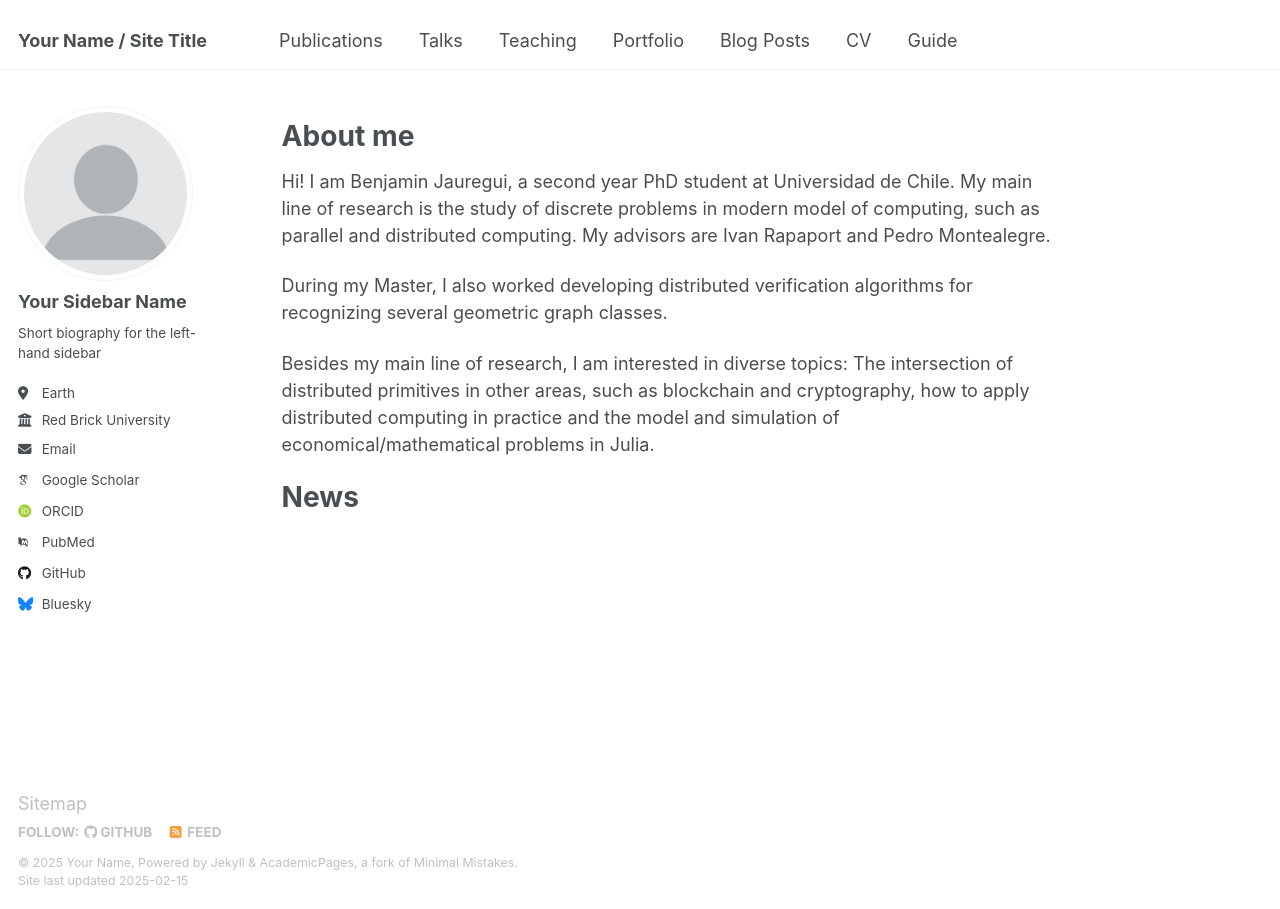
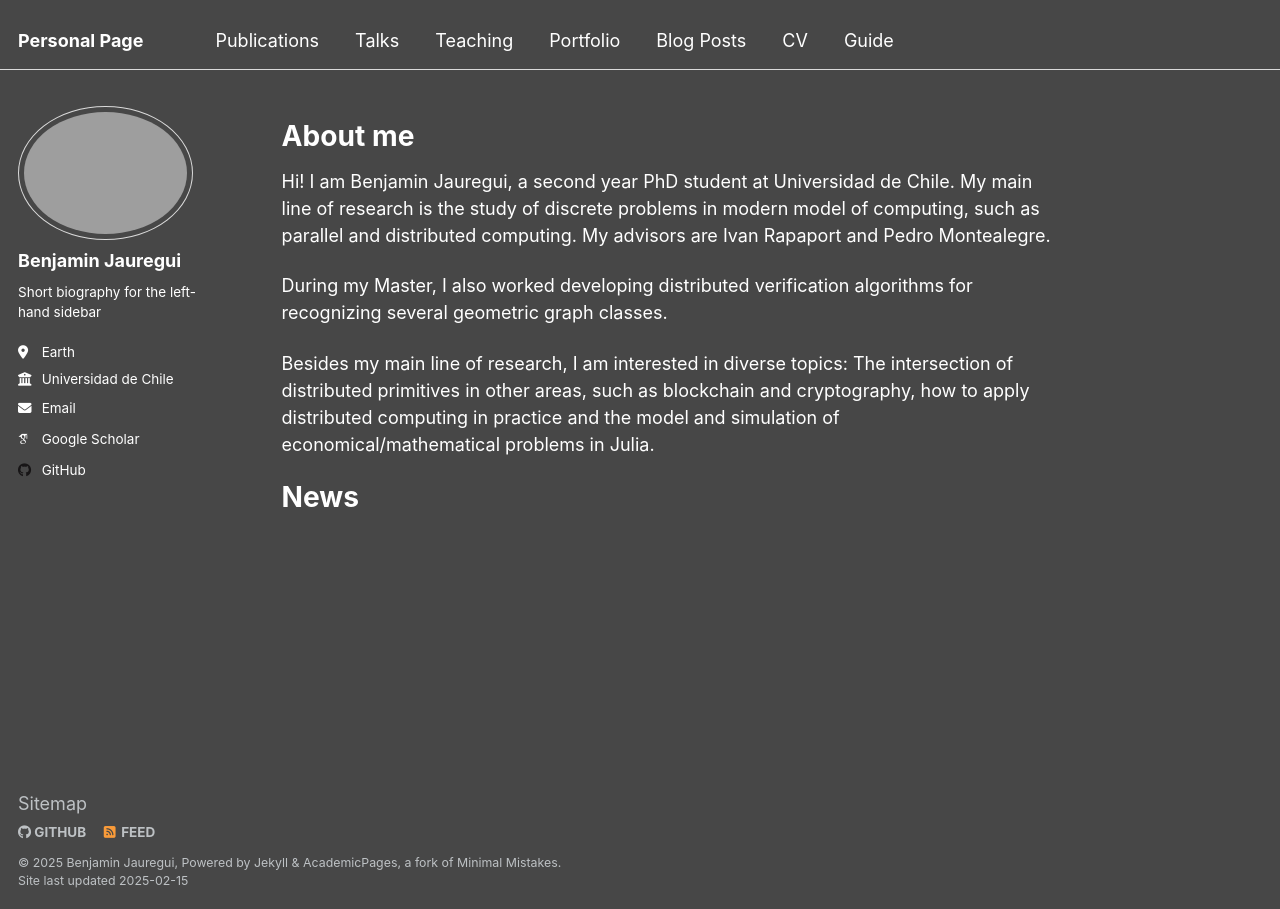
Before and after one commit to bjauregui/bjauregui.github.io, a Jekyll site: the page built from _pages/about.md, in a window 1280 px wide. Built offline with Jekyll 4.4.1, drawn with Linux system fonts in a browser that asks for light colours; some web fonts are replaced.

Commit message:
first changes

```diff
--- a/_config.yml
+++ b/_config.yml
@@ -7,37 +7,37 @@
 # server process.
 
 # Basic Site Settings
-locale                   : "en-US"
-site_theme               : "default"
-title                    : "Your Name / Site Title"
+locale                   : "Santiago, Chile"
+site_theme               : "dark"
+title                    : "Personal Page"
 title_separator          : "-"
-name                     : &name "Your Name"
-description              : &description "personal description"
-url                      : https://academicpages.github.io # the base hostname & protocol for your site e.g. "https://[your GitHub username].github.io"
+name                     : &name "Benjamin Jauregui"
+description              : &description "PhD(c) at Universidad de Chile"
+url                      : https://bjauregui.github.io # the base hostname & protocol for your site e.g. "https://[your GitHub username].github.io"
 baseurl                  : "" # the subpath of your site, e.g. "/blog"
-repository               : "academicpages/academicpages.github.io"
+repository               : "bjauregui/bjauregui.github.io"
 
 # Site Author - The following control what appear as part of the author content on the side bar.
 #               If a field is blank the icon and link will not appear, otherwise it will be shown.
 #               Additional customization can be done by editing /_includes/author-profile.html
 author:
   # Biographic information
-  avatar           : "profile.png"
-  name             : "Your Sidebar Name"
+  avatar           : "me.png"
+  name             : "Benjamin Jauregui"
   pronouns         : # example: "she/her"
   bio              : "Short biography for the left-hand sidebar"
   location         : "Earth"
-  employer         : "Red Brick University"
+  employer         : "Universidad de Chile"
   uri              : # URL
-  email            : "none@example.org"
+  email            : "bjauregui@dim.uchile.cl"
 
   # Academic websites
   arxiv            : # URL - Update with the correct link to your profile
-  googlescholar    : "https://scholar.google.com/citations?user=PS_CX0AAAAAJ"
+  googlescholar    : "https://scholar.google.com/citations?user=eeS-QRwAAAAJ&hl=en"
   impactstory      : # URL
-  orcid            : "http://orcid.org/yourorcidurl"
+  orcid            : # "http://orcid.org/yourorcidurl"
   semantic         : # URL
-  pubmed           : "https://www.ncbi.nlm.nih.gov/pubmed/?term=john+snow"
+  pubmed           : # "https://www.ncbi.nlm.nih.gov/pubmed/?term=john+snow"
   researchgate     : # URL
   scopus           : # URL
 
@@ -50,7 +50,7 @@ author:
   stackoverflow    : # User number or user number and name (i.e., use "1" or "1/jeff-atwood")
 
   # Social media
-  bluesky          : "bsky.app" # Replace this with you Bluesky username
+  bluesky          : # Replace this with you Bluesky username
   facebook         : # Username
   flickr           : # Username
   foursquare       : # Username
```
